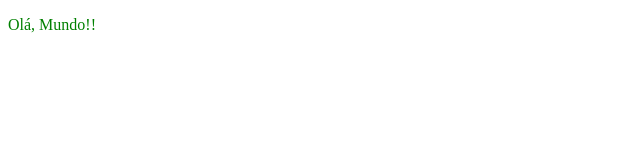
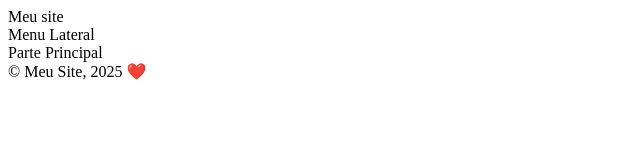
Before and after one commit to Nt-0411/01-oficina-pmg-20250825, a plain HTML site: page index.html in a window 1280 px wide. Shown: the whole page, without its empty margins (0-640 px from the left). Drawn offline with Linux system fonts and the light colour scheme.

Commit message:
mensagem

```diff
--- a/index.html
+++ b/index.html
@@ -5,15 +5,18 @@
     <meta name="viewport" content="width=device-width, initial-scale=1.0">
     <link rel="stylesheet" href="estilo.css">
     <title>Exemplo</title>
-    <style>
-        p{
-            color: blue;
-        }
-    </style>
+
 </head>
 <body>
-    <p style="color: green;">
-      Olá, Mundo!!
-    </p>
+    <header>
+        Meu site
+    </header>
+    <section>
+        <nav>Menu Lateral</nav>
+        <main>Parte Principal</main>
+    </section>
+    <footer>
+        &copy; Meu Site, 2025 ❤️
+    </footer>
 </body>
 </html>
```
